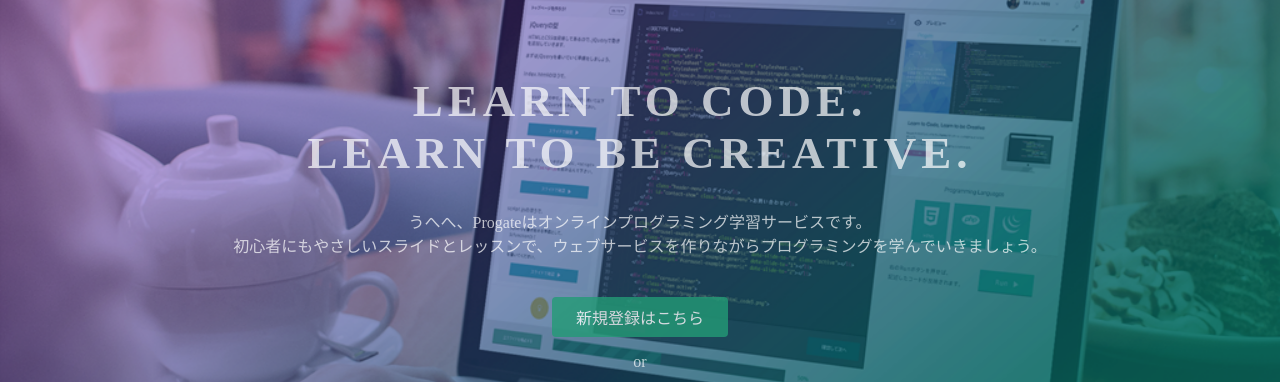
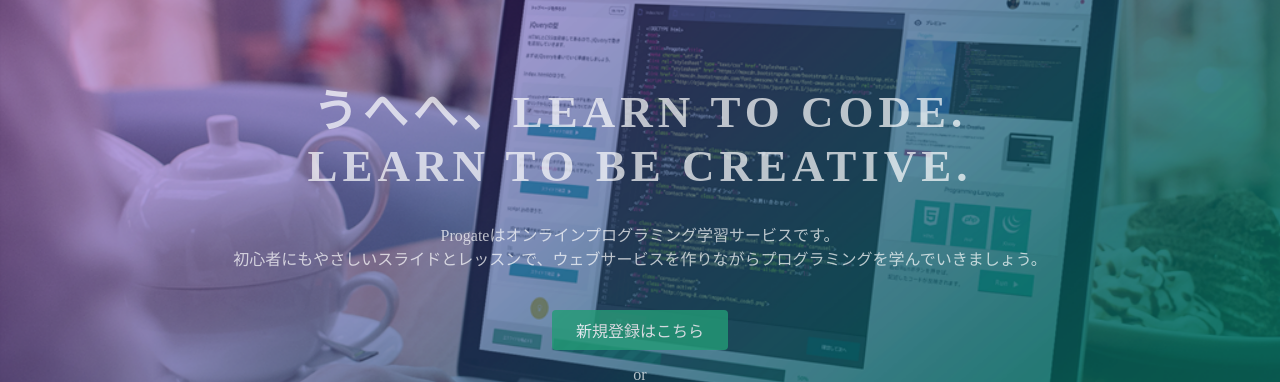
Before and after one commit to hyu-netize/prog-8.github.io, a plain HTML site: page index.html in a window 1280 px wide. Shown: the part 135-517 px from the top of the page. Drawn offline with Linux system fonts and the light colour scheme.

Commit message:
Update index.html

```diff
--- a/index.html
+++ b/index.html
@@ -23,8 +23,8 @@
   </header>
   <div class="top-wrapper">
     <div class="container">
-      <h1>LEARN TO CODE.<br>LEARN TO BE CREATIVE.</h1>
-      <p>うへへ、Progateはオンラインプログラミング学習サービスです。<br>初心者にもやさしいスライドとレッスンで、ウェブサービスを作りながらプログラミングを学んでいきましょう。</p>
+      <h1>うへへ、LEARN TO CODE.<br>LEARN TO BE CREATIVE.</h1>
+      <p>Progateはオンラインプログラミング学習サービスです。<br>初心者にもやさしいスライドとレッスンで、ウェブサービスを作りながらプログラミングを学んでいきましょう。</p>
       <div class="btn-wrapper">
         <a href="#" class="btn signup">新規登録はこちら</a>
         <p>or</p>
```
